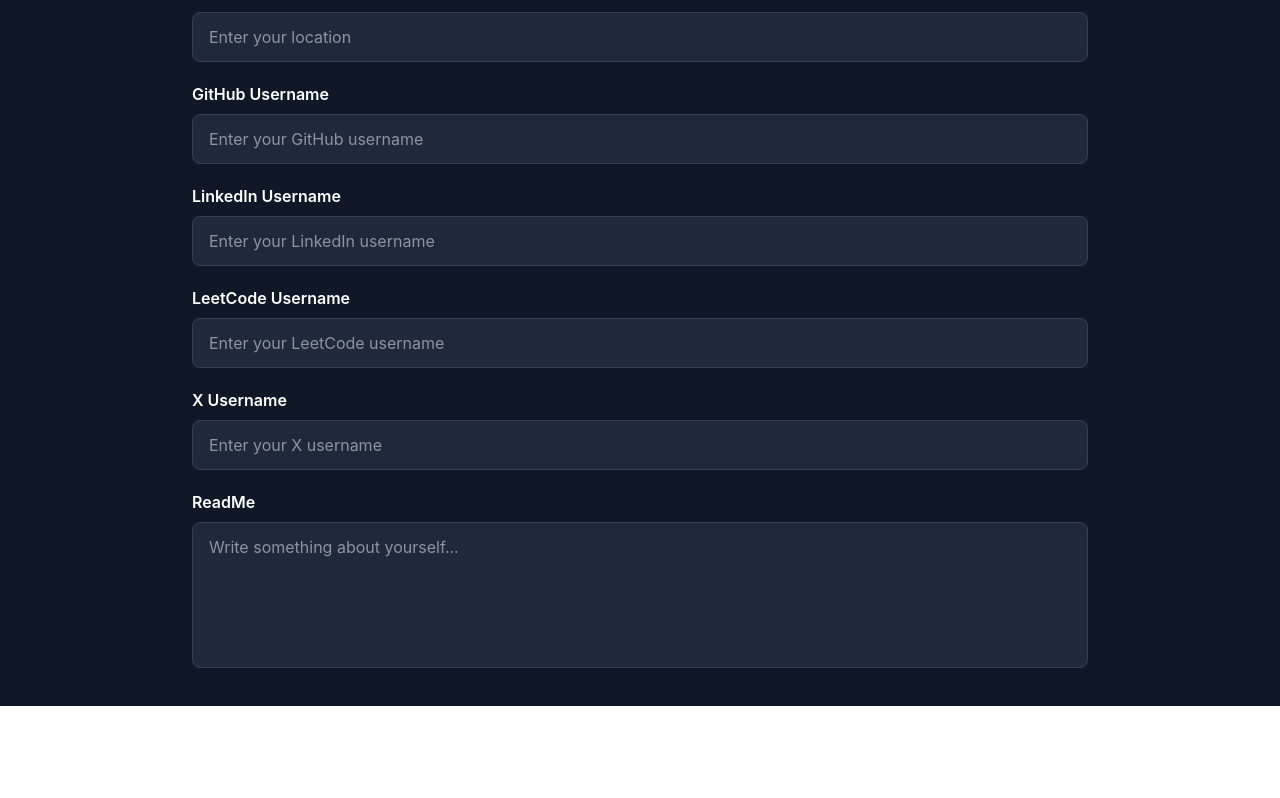
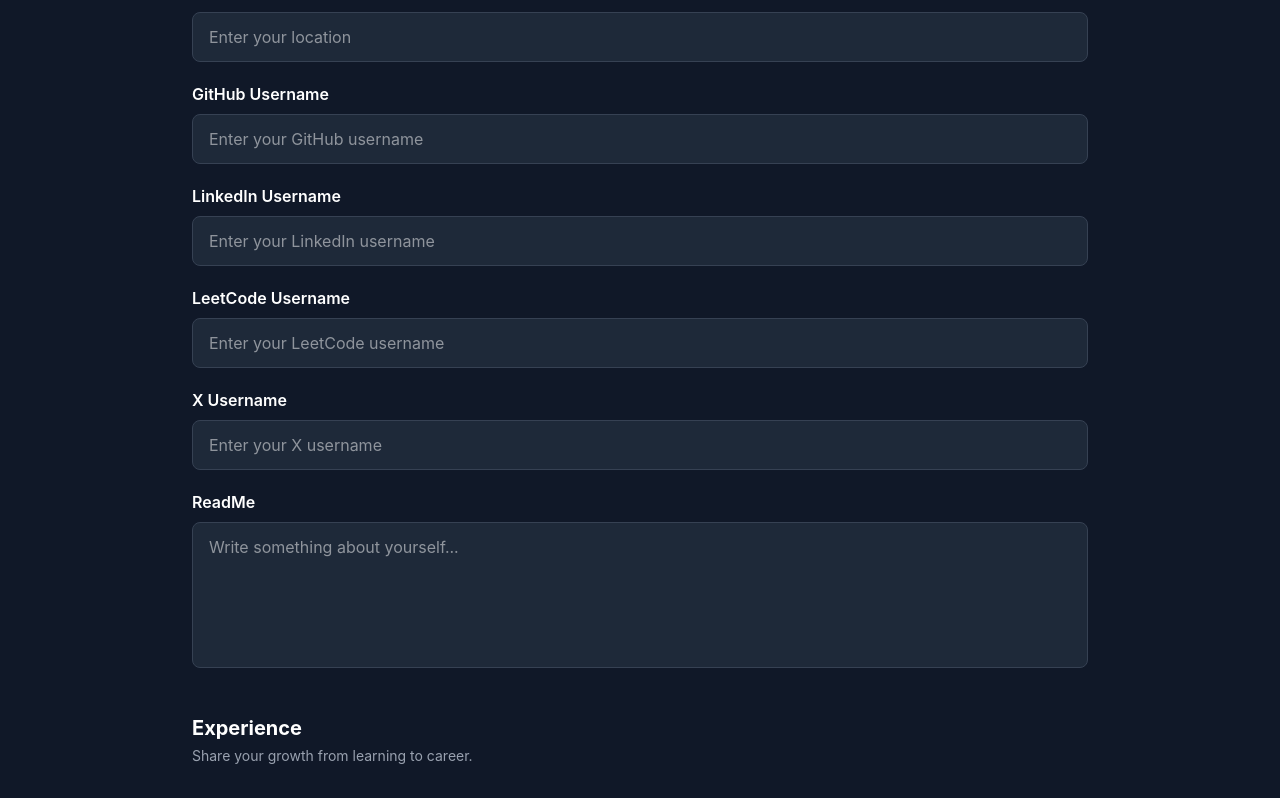
Before and after one commit to utkarsh191/gamified-learning, a React (Vite) app in the folder client/: page /edit-profile in a window 1280 px wide. Shown: the part 406-1204 px from the top of the page. Before the commit the page ends 1112 px from the top, so only its background shows below. Built offline with nearby package versions, Linux system fonts and the light colour scheme; sample sign-in values are in the browser's storage.

Commit message:
Add experience section to edit profile

```diff
--- a/client/src/pages/EditProfile.tsx
+++ b/client/src/pages/EditProfile.tsx
@@ -125,6 +125,17 @@ function EditProfile() {
           </div>
         </section>
 
+        {/* Experience */}
+        <section className="mt-10">
+          <h2 className="text-xl font-bold">
+            Experience
+          </h2>
+
+          <p className="mt-1 text-sm text-gray-400">
+            Share your growth from learning to career.
+          </p>
+        </section>
+
       </div>
     </div>
   );
```
